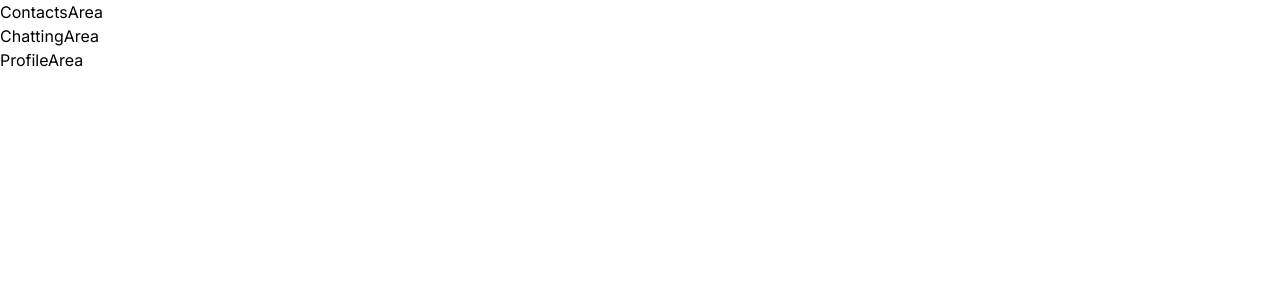
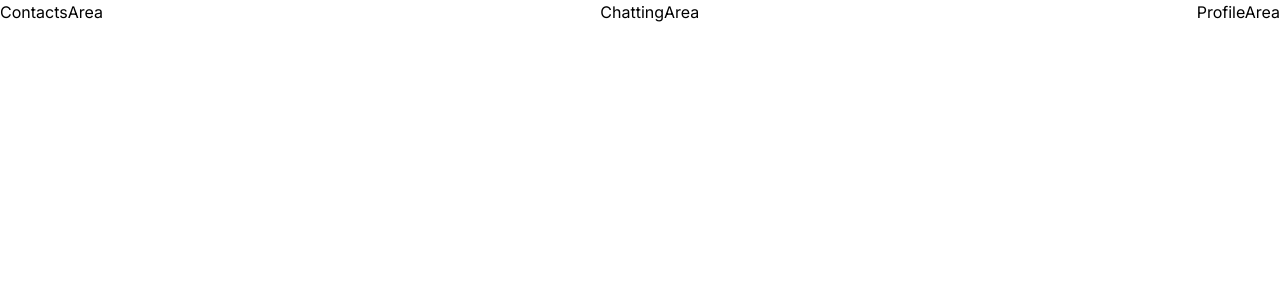
Before and after one commit to HenriTresor/twitchat, a Next.js app: page / in a window 1280 px wide. Shown: the top 300 px of the page. Built offline with nearby package versions, Linux system fonts and the light colour scheme.

Commit message:
added initial styles

```diff
--- a/app/page.tsx
+++ b/app/page.tsx
@@ -4,7 +4,7 @@ import ProfileArea from "@/components/ProfileArea";
 
 export default function Home() {
   return (
-    <div>
+    <div className="w-full h-full flex justify-between">
       <ContactsArea />
       <ChattingArea />
       <ProfileArea />
```
